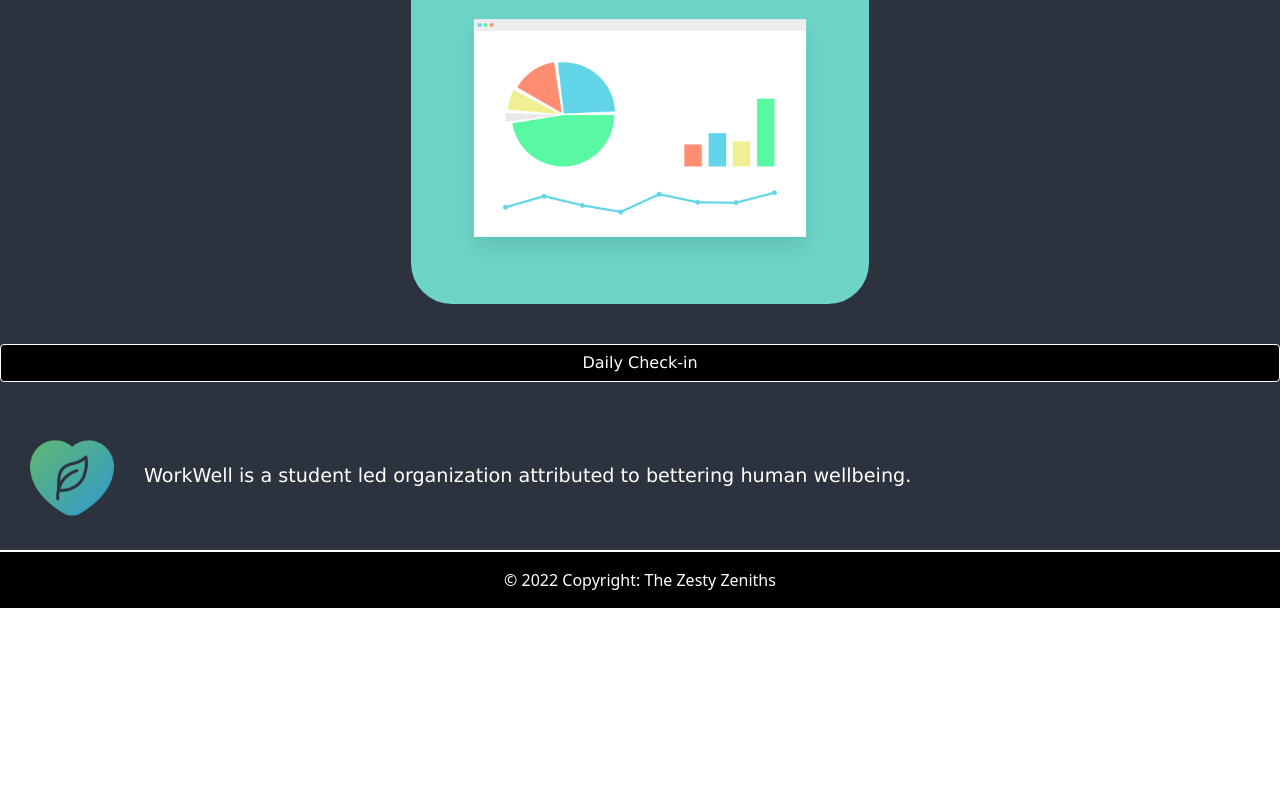
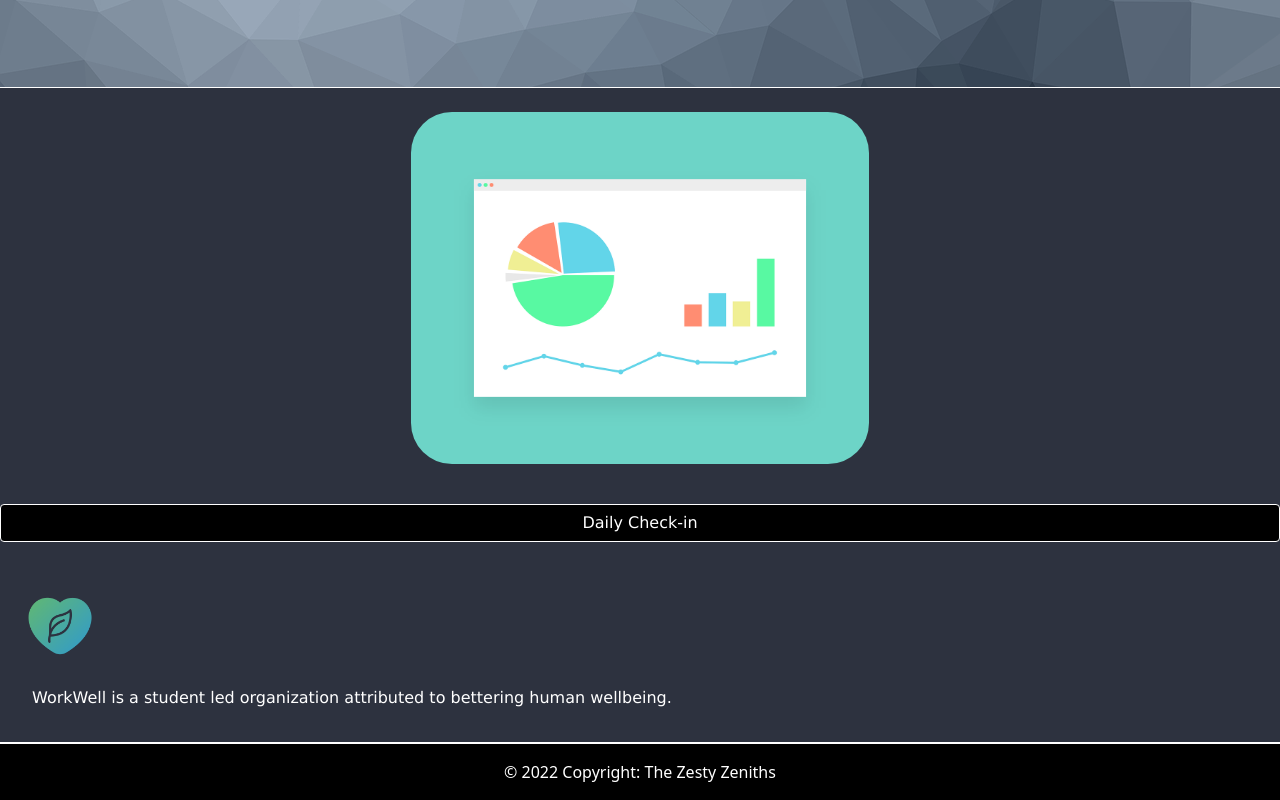
Before and after one commit to info340-wi22/info340-finalproject, a React (Create React App) app: page / in a window 1280 px wide. Shown: the part 264-1064 px from the top of the page. Before the commit the page ends 872 px from the top, so only its background shows below. Built offline with nearby package versions, Linux system fonts and the light colour scheme.

Commit message:
fixed jumbotron and some other minor styling issues

```diff
--- a/src/App.js
+++ b/src/App.js
@@ -7,6 +7,7 @@ import { GoalHeader, GoalMain } from './Goals.js'
 import { SummaryHeader, SummaryMain } from './Summary.js';
 import { SleepHeader, SleepMain } from './Sleep.js';
 import { CheckinHeader, CheckinMain } from './Checkin.js';
+
 function App(props) {
   const [currentGoals, setCurrentGoals] = useState(props.data);
 
--- a/src/Checkin.js
+++ b/src/Checkin.js
@@ -2,13 +2,13 @@ import React from 'react';
 
 export function CheckinHeader() {
     return (
-        <div class="jumbo-bg jumbotron jumbotron-fluid bg-dark text-white">
+        <div className="jumbo-bg jumbotron jumbotron-fluid bg-dark text-white">
 
-            <div class="container">
+            <div className="container">
                 <h1>Daily Check-in</h1>
-                <p class="h5">Today's date is 02/03/22</p>
+                <p className="h5">Today's date is 02/03/22</p>
                 {/* <!-- static for now ^ will use JS to make automated for final --> */}
-                <p class="lead">Please answer the below to complete your daily check-in.</p>
+                <p className="lead">Please answer the below to complete your daily check-in.</p>
             </div>
         </div>
     );
@@ -17,9 +17,9 @@ export function CheckinMain() {
     return (
         <main>
             <form>
-                <div class="form-group">
+                <div className="form-group">
                     <label for="WorkoutSelect">How many hours did you workout today?</label>
-                    <select class="form-control" id="WorkoutSelect">
+                    <select className="form-control" id="WorkoutSelect">
                         <option>1</option>
                         <option>2</option>
                         <option>3</option>
@@ -34,10 +34,10 @@ export function CheckinMain() {
                         <option>12</option>
                     </select>
                 </div>
-                <div class="form-group">
+                <div className="form-group">
                     <label for="HappinessSelect">What would you rate your level of happiness and satisfaction at today?
                         <br />(zero being the worst, and ten as the best)</label>
-                    <select class="form-control" id="HappinessSelect">
+                    <select className="form-control" id="HappinessSelect">
                         <option>1</option>
                         <option>2</option>
                         <option>3</option>
@@ -50,10 +50,10 @@ export function CheckinMain() {
                         <option>10</option>
                     </select>
                 </div>
-                <button type="submit" class="submit-btn btn btn-primary">Submit</button>
+                <button type="submit" className="submit-btn btn btn-primary">Submit</button>
                 <br />
             </form>
-            <a class="missed-day-link" href="missed-day.html">Missed a day?</a>
+            <a classNameName="missed-day-link" href="missed-day.html">Missed a day?</a>
             <p></p>
         </main>
     );
--- a/src/Overview.js
+++ b/src/Overview.js
@@ -6,7 +6,7 @@ export function OverviewHeader() {
       <div className="container">
         <h1>Welcome to WorkWell </h1>
         <p className="h5">A tool to help hold yourself accountable and build healthy habits in and around your busy lifestyle.</p>
-        <p className="lead">Complete your <a class="lead" href="check-in.html"> daily check-ins</a> to begin forming a
+        <p className="lead">Complete your <a className="lead" href="check-in.html"> daily check-ins</a> to begin forming a
           visualization based off your habits.</p>
         {/* <cite><a className="src"
             href="https://pixabay.com/illustrations/triangles-shapes-the-geometry-of-the-3322776/"><br>Image
@@ -30,7 +30,7 @@ export function OverviewMain() {
       </div>
       <div className="sustainability-pledge">
         <img className="fit-picture" src="./img/heart.png" alt="minimalist leaf icon" />
-        <lead className="motto">WorkWell is a student led organization attributed to bettering human wellbeing.</lead>
+        <p className="motto">WorkWell is a student led organization attributed to bettering human wellbeing.</p>
         {/* <cite><a className="src"
             href="https://www.flaticon.com/premium-icon/heart_5451167?term=leaf%20heart&page=1&position=4&page=1&position=4&related_id=5451167&origin=search"><br>Image
             Source</br></a></cite> */}
--- a/src/index.css
+++ b/src/index.css
@@ -56,6 +56,8 @@ nav {
 }
 
 .jumbotron {
+  padding-top: 5rem;
+  padding-bottom: 5rem;
   margin-bottom: 0px;
   border-bottom: 1px solid white;
 }
@@ -223,6 +225,13 @@ td, th {
   display: none;
 }
 
+.motto {
+  font-size: 0.3rem;
+  font-family: 'Lucida Sans', 'Lucida Sans Regular', 'Lucida Grande', 'Lucida Sans Unicode', Geneva, Verdana, sans-serif;
+  padding-left: 2rem;
+  padding-bottom: 1rem;
+}
+
 /* styling changes as screen size changes based off rules defined below */
 @media (min-width: 576px) {
   /* set jumbotron background image/removed margin */
@@ -241,7 +250,7 @@ td, th {
   }
 
   .motto {
-      font-size: 0.8em;
+      font-size: 0.8rem;
   }
 
   .fit-picture {
@@ -260,9 +269,9 @@ td, th {
 
 @media (min-width: 1200px) {
   .motto {
-      font-size: 1.2em;
+      font-size: 1rem;
   }
   .fit-picture {
-      height: 18vh;
+      height: 15vh;
   }
 }
```
